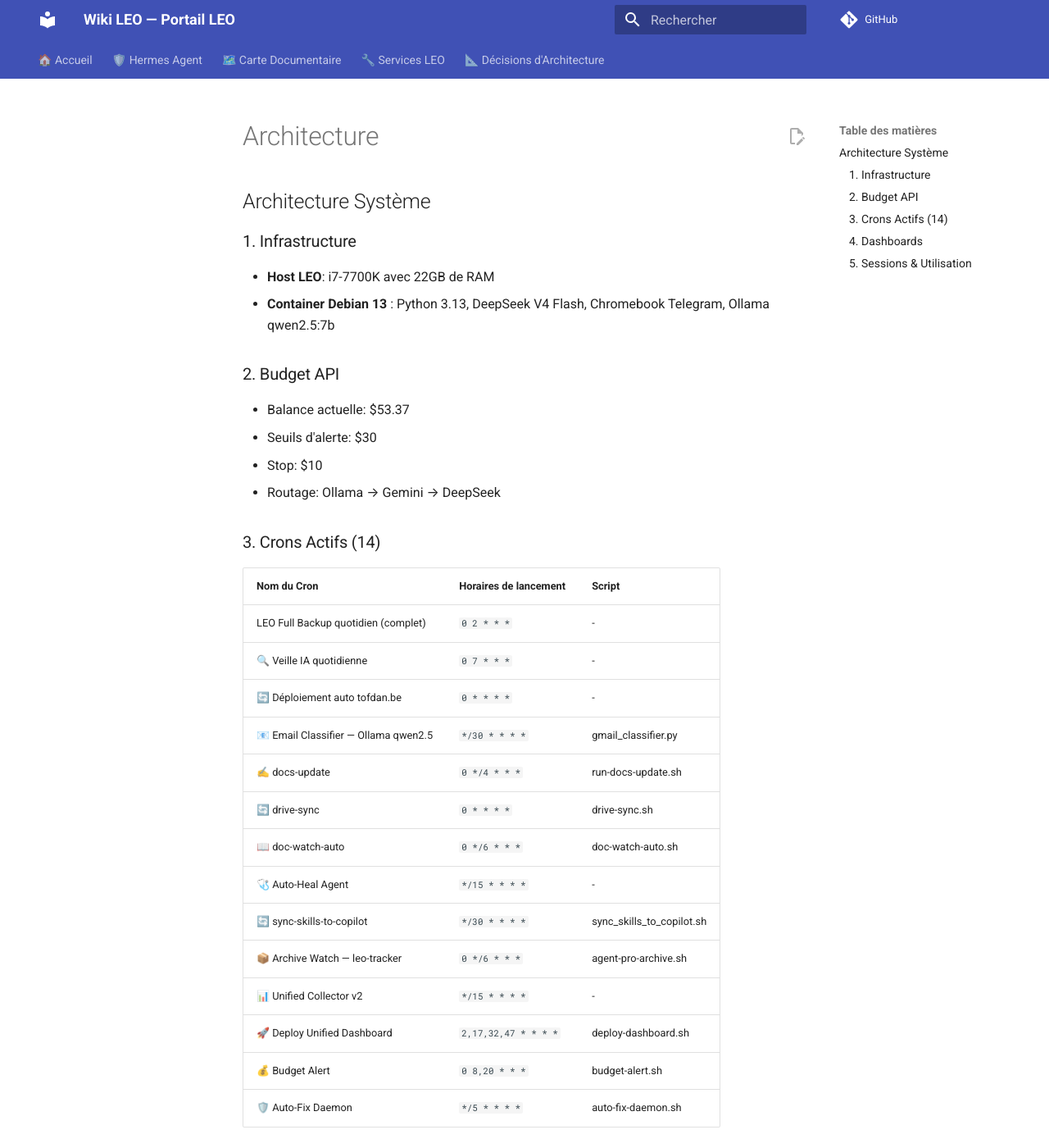
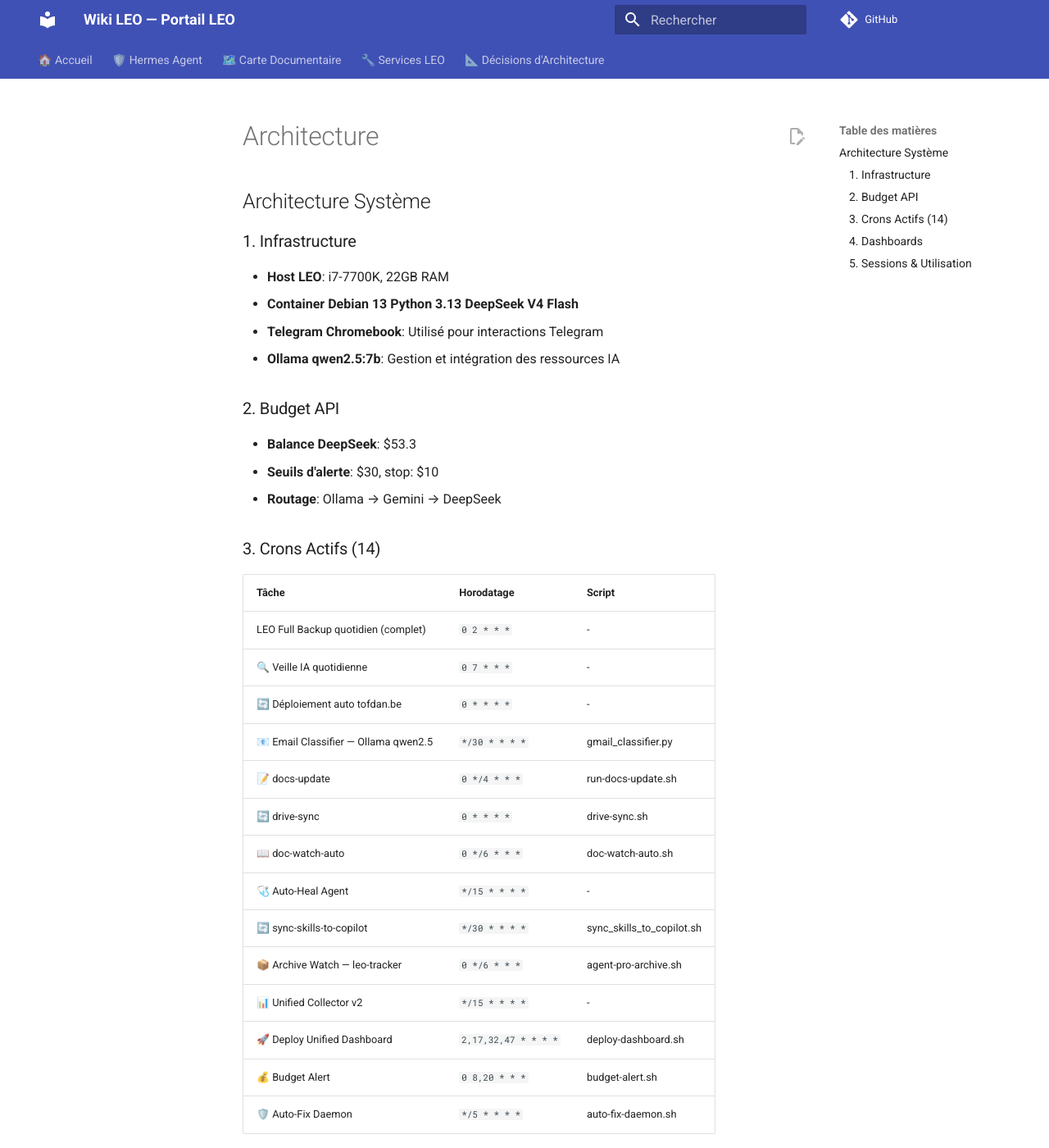
Before and after one commit to christophedanhier-hash/hermes-wiki, an MkDocs documentation site: the page built from docs/hermes/architecture.md, in a window 1280 px wide and 1400 px high. Shown: the whole window at 82% size. Built offline with MkDocs 1.6.1 and Material for MkDocs 9.7.7, drawn with Linux system fonts in a browser that asks for light colours; comment, search, counter and statistics services are not loaded; some of the changed text lies outside the part shown.

```diff
--- a/docs/hermes/architecture.md
+++ b/docs/hermes/architecture.md
@@ -1,23 +1,24 @@
 ## Architecture Système
 
 ### 1. Infrastructure
-- **Host LEO**: i7-7700K avec 22GB de RAM
-- **Container Debian 13** : Python 3.13, DeepSeek V4 Flash, Chromebook Telegram, Ollama qwen2.5:7b
+- **Host LEO**: i7-7700K, 22GB RAM
+- **Container Debian 13 Python 3.13 DeepSeek V4 Flash**
+- **Telegram Chromebook**: Utilisé pour interactions Telegram
+- **Ollama qwen2.5:7b**: Gestion et intégration des ressources IA
 
 ### 2. Budget API
-- Balance actuelle: $53.37
-- Seuils d'alerte: $30
-- Stop: $10
-- Routage: Ollama → Gemini → DeepSeek
+- **Balance DeepSeek**: $53.3
+- **Seuils d'alerte**: $30, stop: $10
+- **Routage**: Ollama → Gemini → DeepSeek
 
 ### 3. Crons Actifs (14)
-| **Nom du Cron** | **Horaires de lancement** | **Script** |
-|---|---|---|
+| Tâche | Horodatage | Script |
+| --- | --- | --- |
 | LEO Full Backup quotidien (complet) | `0 2 * * *` | - |
 | 🔍 Veille IA quotidienne | `0 7 * * *` | - |
 | 🔄 Déploiement auto tofdan.be | `0 * * * *` | - |
 | 📧 Email Classifier — Ollama qwen2.5 | `*/30 * * * *` | gmail_classifier.py |
-| ✍️ docs-update | `0 */4 * * *` | run-docs-update.sh |
+| 📝 docs-update | `0 */4 * * *` | run-docs-update.sh |
 | 🔄 drive-sync | `0 * * * *` | drive-sync.sh |
 | 📖 doc-watch-auto | `0 */6 * * *` | doc-watch-auto.sh |
 | 🩺 Auto-Heal Agent | `*/15 * * * *` | - |
@@ -29,12 +30,12 @@
 | 🛡️ Auto-Fix Daemon | `*/5 * * * *` | auto-fix-daemon.sh |
 
 ### 4. Dashboards
-- crons
-- github
-- machines
-- wiki
+- **crons**: Surveillance des tâches planifiées
+- **github**: Suivi des modifications et déploiements GitHub
+- **machines**: État des machines et performances
+- **wiki**: Documentation et informations sur l'architecture
 
 ### 5. Sessions & Utilisation
-- Total sessions: 227
-- Total messages: 9645
-- Telegram: 8 sessions
+- **Total sessions**: 264
+- **Total messages**: 9918
+- **Telegram**: 8 sessions
```
Also changed, not shown: docs/hermes/changelog.md (+10 -10 lines).
